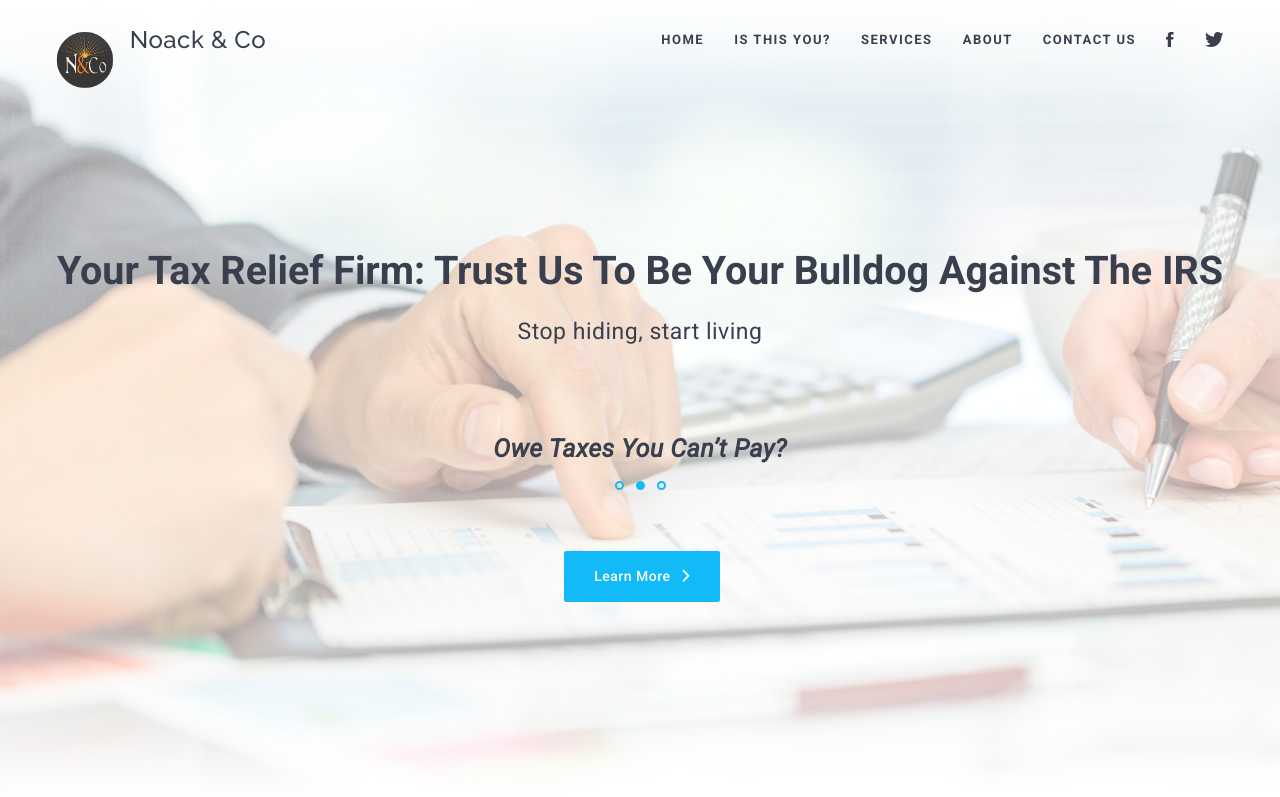
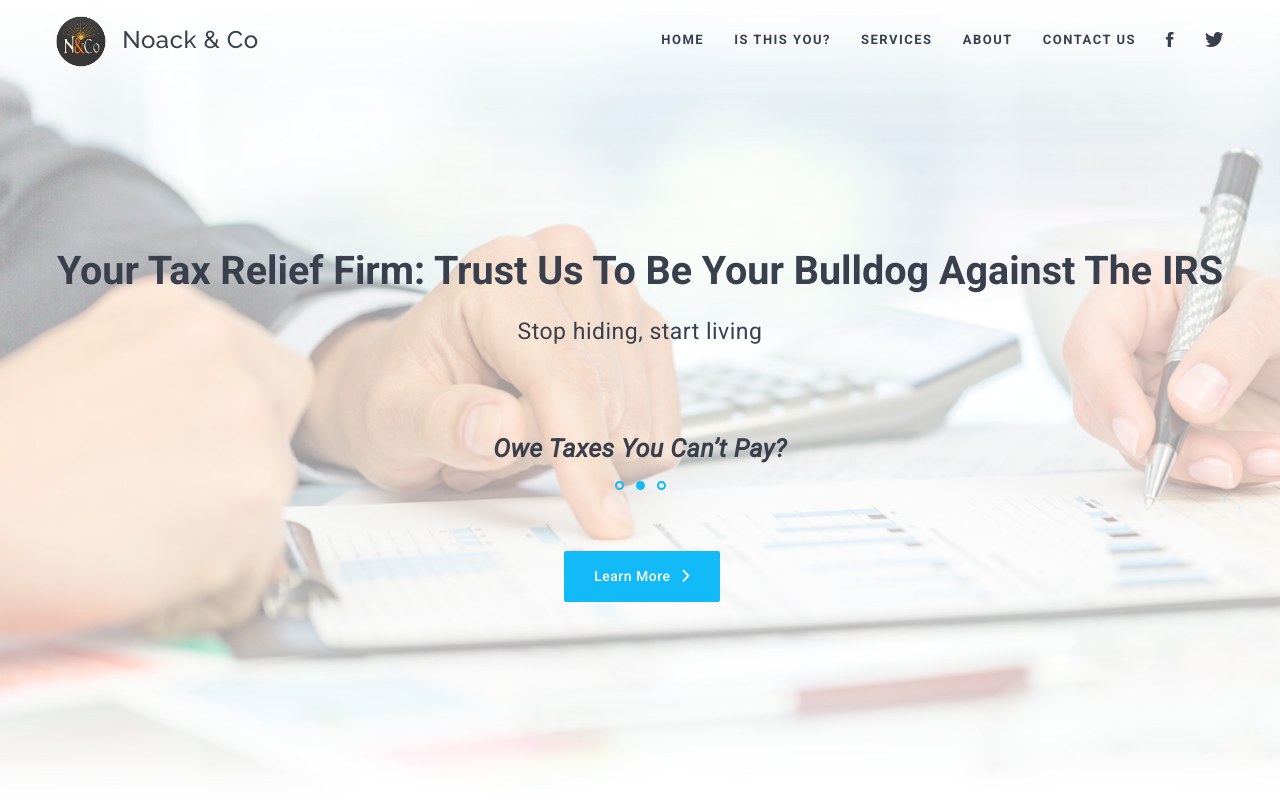
Before and after one commit to aamengual14/noack-companylanding, a plain HTML site: page html/index-animated.html in a window 1280 px wide. Shown: the top 797 px of the page. Drawn offline with Linux system fonts and the light colour scheme; a script that the page names is missing; files whose address does not match are found by name.

Commit message:
navbar image centered and about us section moved down

```diff
--- a/html/assets/css/style.css
+++ b/html/assets/css/style.css
@@ -603,8 +603,12 @@ header styles
   color: class;
 }
 
+a.small-logo {
+  padding-top: 0px;
+}
+
 #custom-navbar-image {
-  height: 300%;
+  height: 150%;
 }
 
 #custom-navbar-brand-image {
@@ -651,8 +655,8 @@ span.dropdown-toggle {
 .navbar-brand {
   font-family: "Raleway", sans-serif;
   font-size: 24px;
-/*  text-transform: lowercase;
-*/  font-style: normal;
+/*  text-transform: lowercase; */
+  font-style: normal;
   font-weight: 500;
 /*  text-shadow: -1px 0 #393f4d, 0 1px #393f4d, 1px 0 #393f4d, 0 -1px #393f4d;
 */}
@@ -1045,6 +1049,10 @@ Testimonials
   position: absolute;
   top: 300px;
   right: 515px;
+}
+
+div.who-we-are {
+  padding-top: 10%;
 }
 
 /*
--- a/html/index-animated.html
+++ b/html/index-animated.html
@@ -40,7 +40,7 @@
                         <span class="icon-bar"></span>
                         <span class="icon-bar"></span>
                     </button>
-                    <a class="navbar-brand" href="index-animated.html"><img id="custom-navbar-image" src="assets/images/NCo-small-copy.png" alt="" class="img-responsive"></a>
+                    <a class="navbar-brand small-logo" href="index-animated.html"><img id="custom-navbar-image" src="assets/images/NCo-small-copy.png" alt="" class="img-responsive"></a>
                     <a id="custom-navbar-brand" class="navbar-brand" href="index-animated.html">Noack & Co</a>
                 </div>
                 <div id="navbar" class="navbar-collapse collapse">
@@ -341,7 +341,7 @@
           <div class="cta-1 bg-dark-blue">
               <div class="container">
                   <div class="row">
-                      <div class="about-col col-sm-7 scrollReveal sr-bottom sr-delay-1">
+                      <div class="about-col col-sm-7 scrollReveal sr-bottom sr-delay-1 who-we-are">
                           <h3 class="text-capitalize">Who We Are!</h3>
                           <p>
                               We are a family firm that keeps your rights at the front of our mind- we want to work side by side with you to help you get into tax compliance in a way that allows you to continue living your life. Our mission is to educate you on your rights and what path works for you while protecting your money from the IRS’s hands. Know your options- owing back taxes to the IRS doesn’t have to mean you live under a rock for the rest of your life. Let us help you. Our trained CPA’s will fight the IRS on your behalf and give you your life back. Call today to schedule your free initial meeting to get started on the path to tax relief!
```
